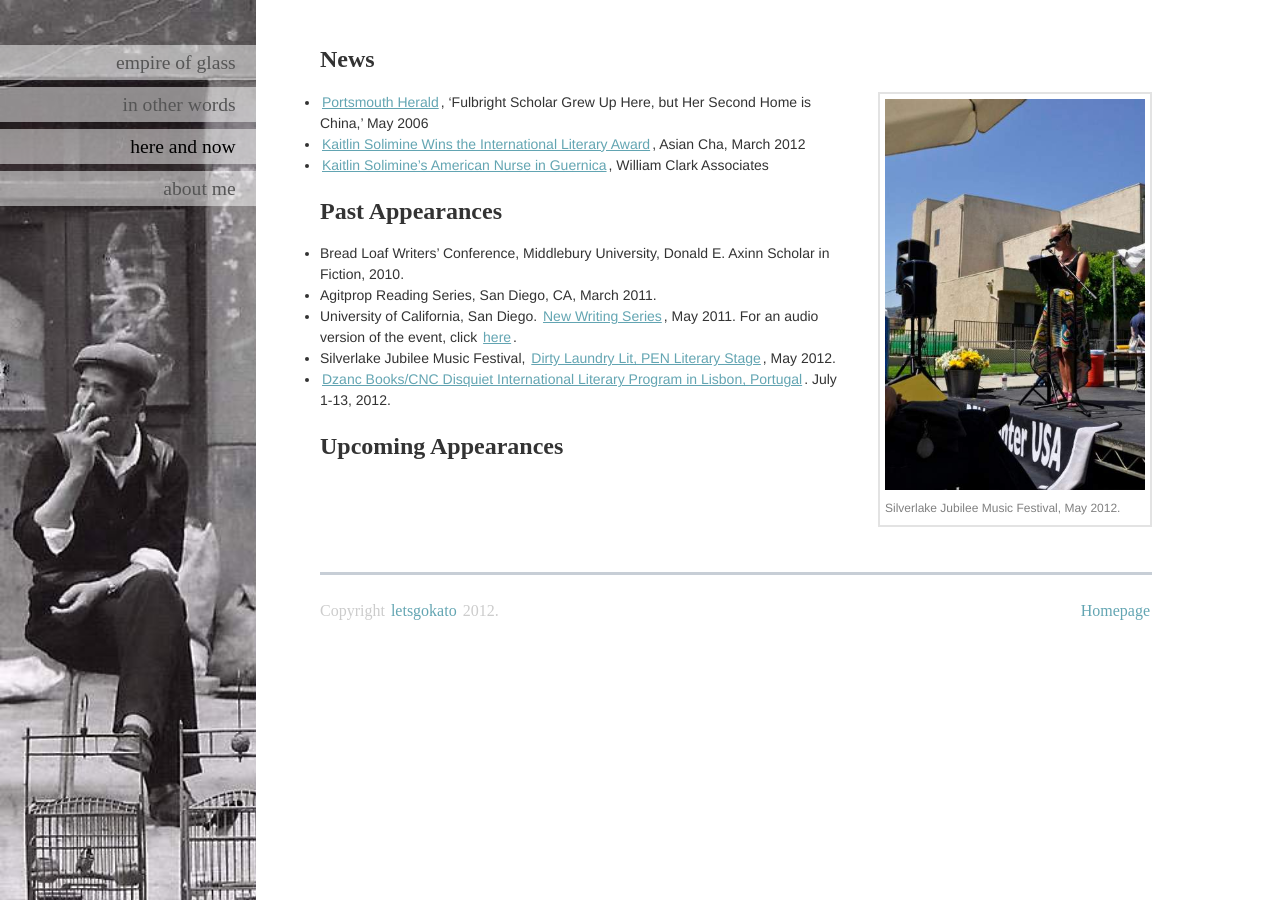
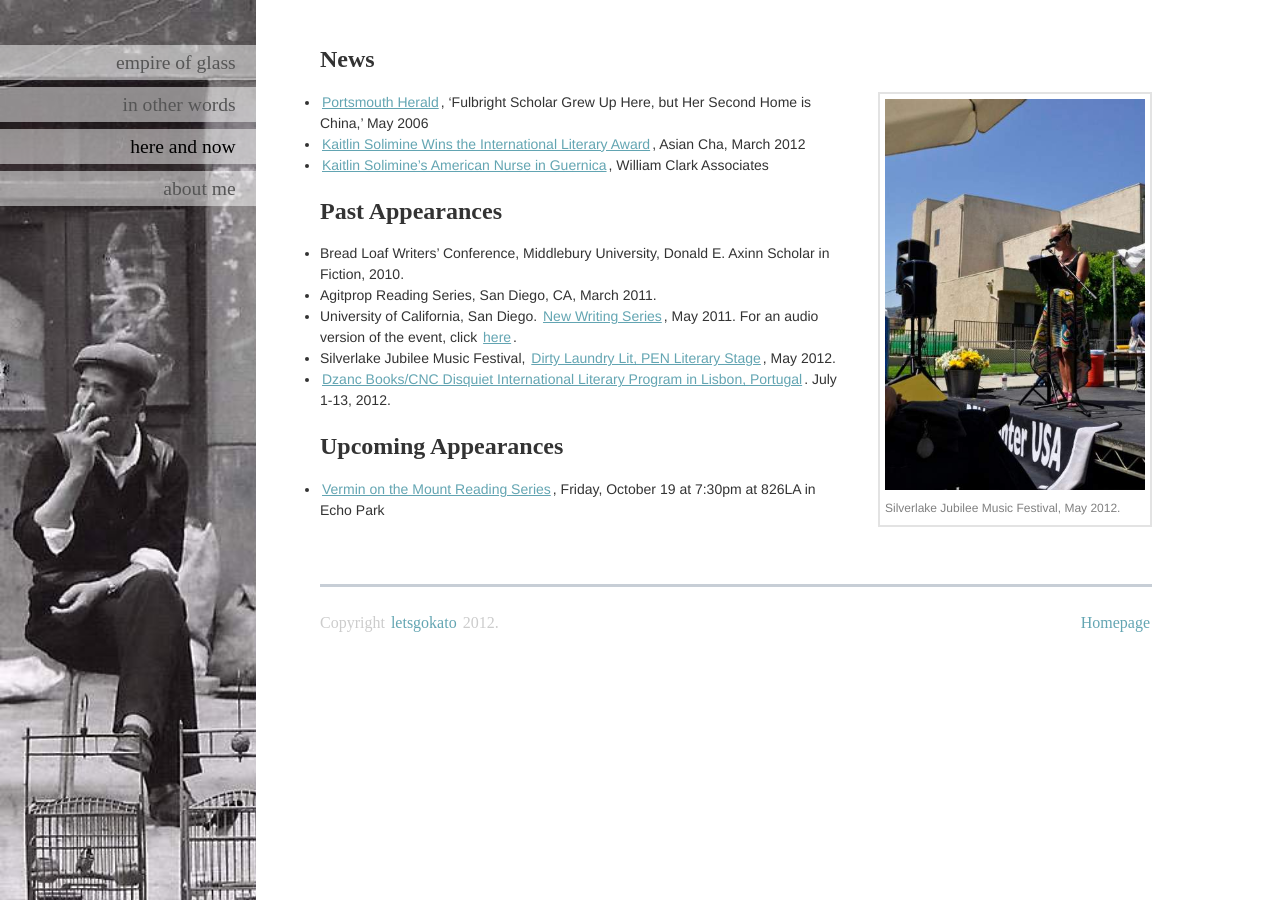
Before and after one commit to ajhit406/kato, a Jekyll site: the page built from hereandnow.md, in a window 1280 px wide. Built offline with Jekyll 4.4.1, drawn with Linux system fonts in a browser that asks for light colours; some web fonts are replaced; Markdown is read by kramdown in place of the engine named in the settings.

Commit message:
Vermin on the Mount

```diff
--- a/hereandnow.md
+++ b/hereandnow.md
@@ -25,4 +25,6 @@ lnav: hereandnow
 
 ## Upcoming Appearances
 
+* [Vermin on the Mount Reading Series](http://www.vermin.blogs.com/), Friday, October 19 at 7:30pm at 826LA in Echo Park
+
 <br clear="all" />
```
